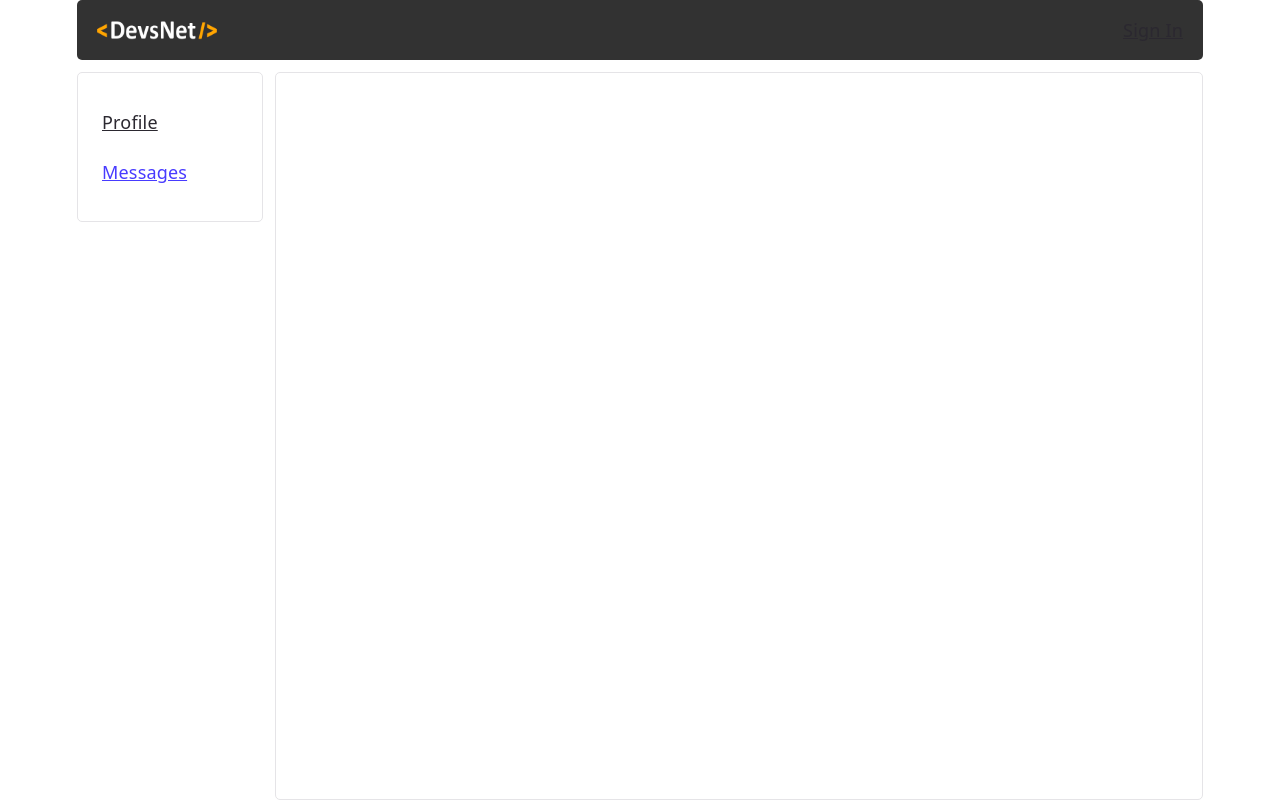
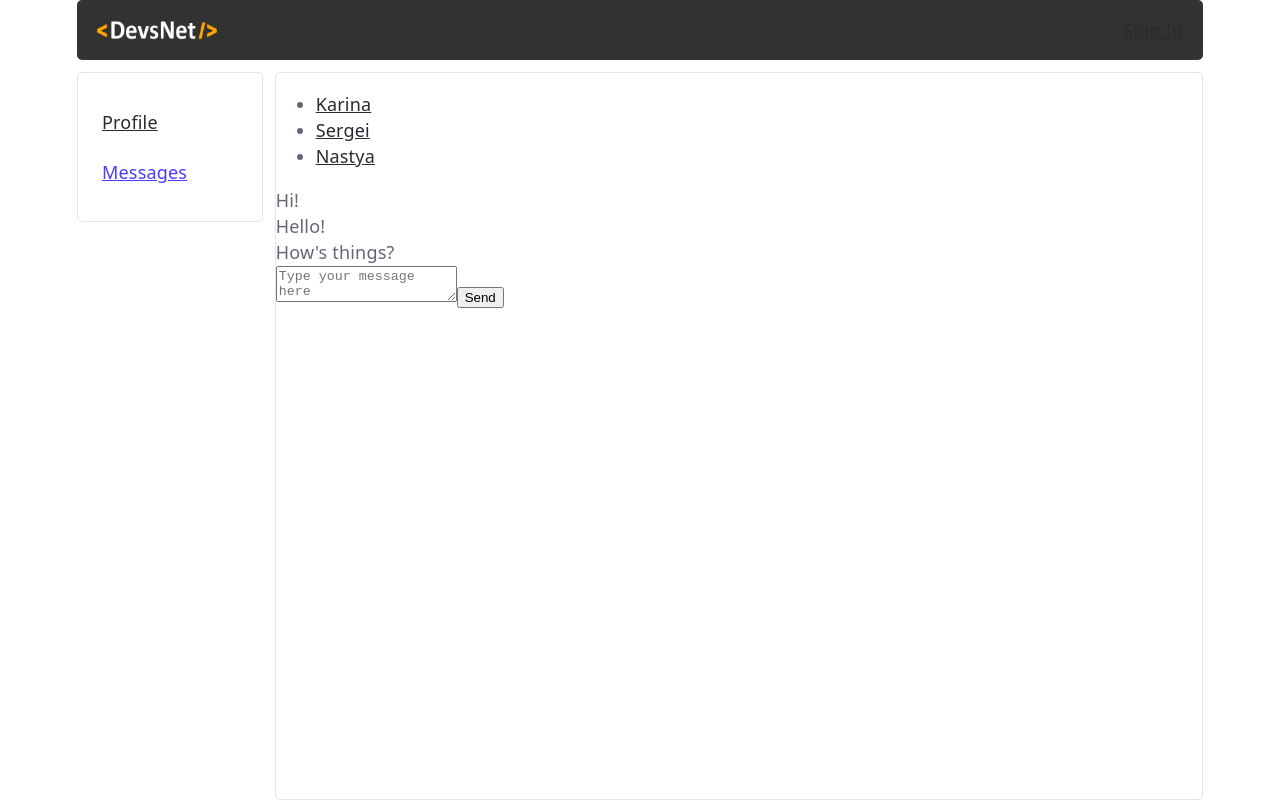
Before and after one commit to AlexBrilevski/social-net, a React (Vite) app: page /messages/1 in a window 1280 px wide. Built offline with nearby package versions, Linux system fonts and the light colour scheme.

Commit message:
Basic structure of the Messages page was implemented

```diff
--- a/src/App.tsx
+++ b/src/App.tsx
@@ -7,6 +7,7 @@ import Messages from "./pages/Messages/Messages";
 
 import "./App.css";
 import type { RootAppState } from "./store/store";
+import Chat from "./pages/Messages/Chat/Chat";
 
 type AppProps = {
   rootState: RootAppState,
@@ -33,7 +34,9 @@ function App({ rootState, updateNewPostText, addNewPost }: AppProps) {
               />
             }
           />
-          <Route path="messages" element={<Messages />} />
+          <Route path="messages" element={<Messages {...rootState.messagesPage} />}>
+            <Route path=":chatId" element={<Chat messagesData={rootState.messagesPage.messages} />} />
+          </Route>
         </Routes>
       </main>
     </>
--- /dev/null
+++ b/src/pages/Messages/Chat/Chat.tsx
@@ -0,0 +1,36 @@
+import type { ChangeEvent, FC } from "react";
+import type { Messages } from "../../../store/store";
+import Message from "./Message/Message";
+
+type ChatProps = {
+  messagesData: Messages,
+};
+
+const Chat: FC<ChatProps> = (props) => {
+  const chatId = "c1";
+  const messagesData = props.messagesData[chatId];
+  const messages = messagesData.messages;
+  const newMessageText = messagesData.newMessageText;
+
+  const onNewMessageTextChange = (e: ChangeEvent<HTMLTextAreaElement>) => {
+    console.log(e.target.value);
+  };
+
+  return (
+    <div>
+      <div>
+        {messages.map(message => <Message key={message.id} {...message} />)}
+      </div>
+      <form>
+        <textarea
+          value={newMessageText}
+          placeholder="Type your message here"
+          onChange={onNewMessageTextChange}
+        />
+        <button>Send</button>
+      </form>
+    </div>
+  );
+};
+
+export default Chat;
--- /dev/null
+++ b/src/pages/Messages/Chat/Message/Message.tsx
@@ -0,0 +1,10 @@
+import type { FC } from "react";
+import type { MessageType } from "../../../../store/store";
+
+const Message: FC<MessageType> = ({ text }) => {
+  return (
+    <div>{text}</div>
+  );
+};
+
+export default Message;
--- /dev/null
+++ b/src/pages/Messages/Chats/Chats.tsx
@@ -0,0 +1,27 @@
+import type { FC } from "react";
+import type { ChatType } from "../../../store/store";
+import { NavLink } from "react-router-dom";
+
+type ChatsProps = {
+  chats: Array<ChatType>
+};
+
+const Chats: FC<ChatsProps> = ({ chats }) => {
+  return (
+    <div>
+      <ul>
+        {chats.map(chat => (
+          <li key={chat.id}>
+            <NavLink
+              to={`${chat.id}`}
+              className={({ isActive }) => isActive ? "active" : undefined}>
+              {chat.name}
+            </NavLink>
+          </li>
+        ))}
+      </ul>
+    </div>
+  );
+};
+
+export default Chats;
--- a/src/pages/Messages/Messages.tsx
+++ b/src/pages/Messages/Messages.tsx
@@ -1,8 +1,14 @@
 import type { FC } from "react";
+import type { MessagesPage } from "../../store/store";
+import Chats from "./Chats/Chats";
+import { Outlet } from "react-router-dom";
 
-const Messages: FC = () => {
+const Messages: FC<MessagesPage> = ({ chats }) => {
   return (
-    <div>Messages</div>
+    <div>
+      <Chats chats={chats} />
+      <Outlet/>
+    </div>
   );
 };
 
--- a/src/store/store.ts
+++ b/src/store/store.ts
@@ -28,7 +28,7 @@ export type MessageType = {
   text: string,
 };
 
-type Messages = {
+export type Messages = {
   [chatId: string]: {
     messages: Array<MessageType>,
     newMessageText: string,
@@ -73,8 +73,8 @@ const DUMMY_MESSAGES = {
   "c1": {
     messages: [
       { id: "m1", userId: "u1", text: "Hi!" },
-      { id: "m1", userId: "u0", text: "Hello!" },
-      { id: "m2", userId: "u1", text: "How's things?" },
+      { id: "m2", userId: "u0", text: "Hello!" },
+      { id: "m3", userId: "u1", text: "How's things?" },
     ],
     newMessageText: "",
   },
```
